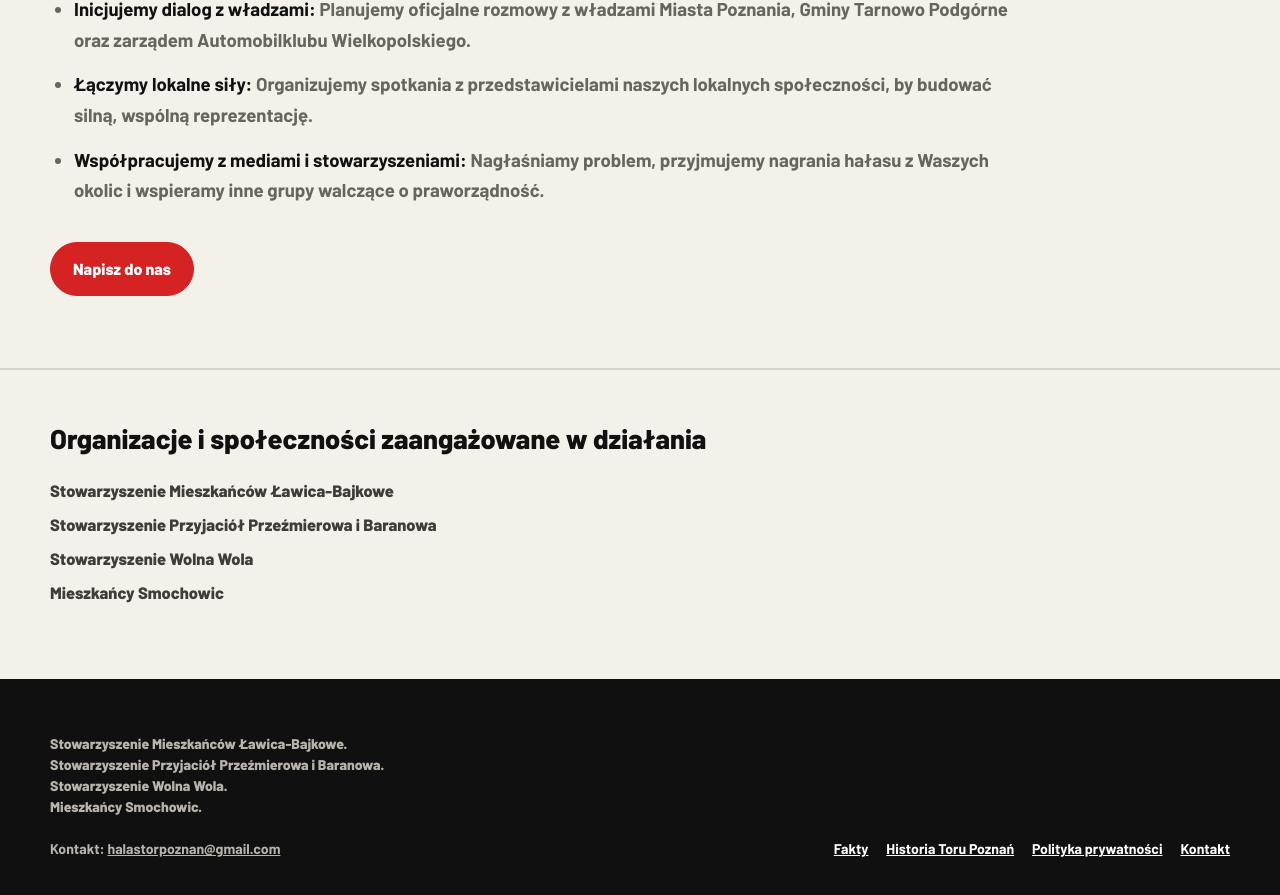
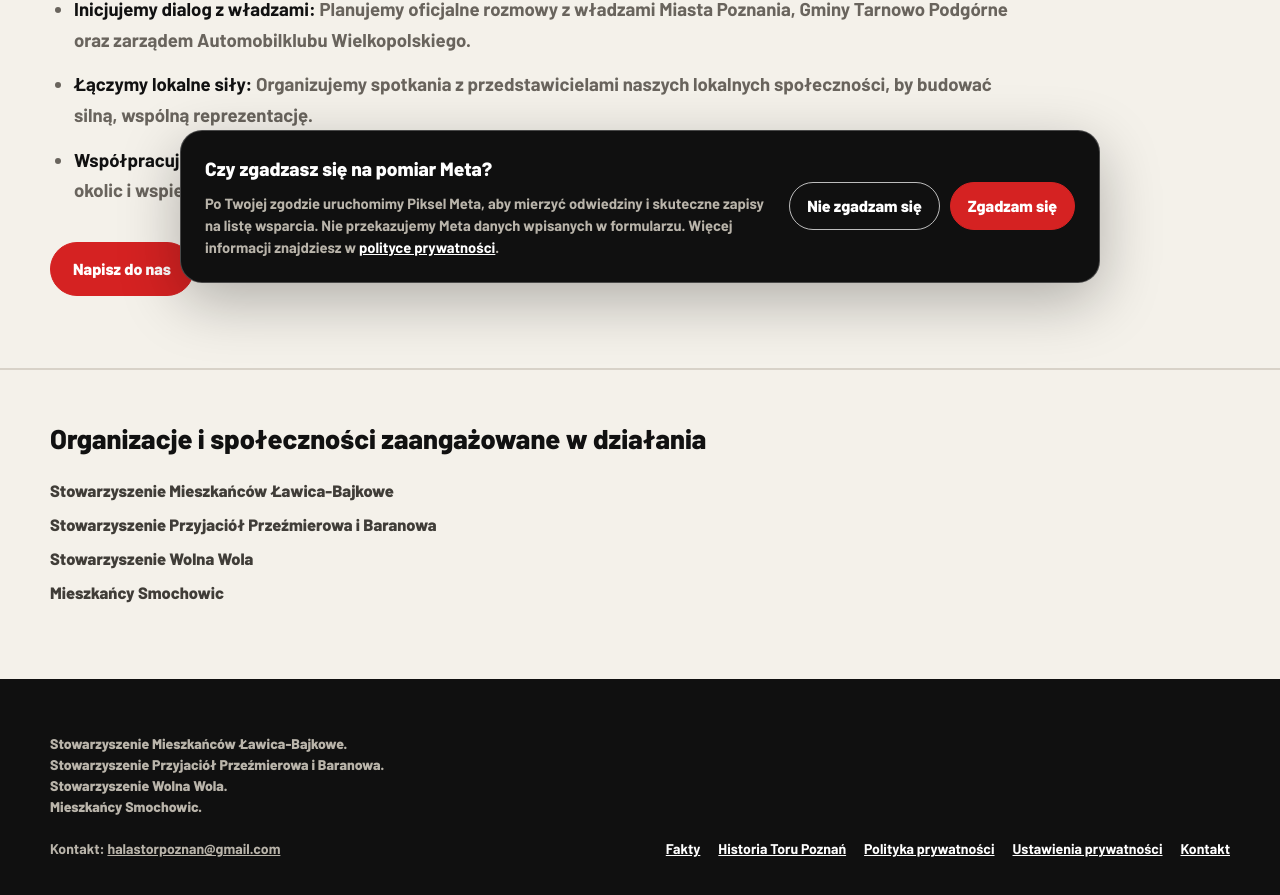
Before and after one commit to torpoznanhalas/strona-publiczna, a Next.js app: page /kontakt in a window 1280 px wide. Shown: the part 497-1392 px from the top of the page. Built offline with nearby package versions, Linux system fonts and the light colour scheme.

Commit message:
feat: dodaj piksel Meta za zgoda

```diff
--- a/app/globals.css
+++ b/app/globals.css
@@ -669,6 +669,90 @@ iframe {
   font-weight: 700;
 }
 
+.footer-privacy-button {
+  padding: 0;
+  border: 0;
+  color: white;
+  background: transparent;
+  font: inherit;
+  font-size: 0.88rem;
+  font-weight: 700;
+  text-decoration: underline;
+  cursor: pointer;
+}
+
+.meta-consent {
+  position: fixed;
+  z-index: 100;
+  right: 20px;
+  bottom: 20px;
+  left: 20px;
+  display: flex;
+  max-width: 920px;
+  padding: 24px;
+  margin: 0 auto;
+  border: 1px solid rgba(255, 255, 255, 0.24);
+  border-radius: 22px;
+  align-items: center;
+  justify-content: space-between;
+  gap: 24px;
+  color: white;
+  background: var(--dark);
+  box-shadow: 0 18px 60px rgba(0, 0, 0, 0.28);
+}
+
+.meta-consent-copy {
+  max-width: 600px;
+}
+
+.meta-consent h2 {
+  margin: 0 0 8px;
+  font-size: 1.2rem;
+}
+
+.meta-consent p {
+  margin: 0;
+  color: var(--dark-muted);
+  font-size: 0.92rem;
+  line-height: 1.5;
+}
+
+.meta-consent a {
+  color: white;
+}
+
+.meta-consent-actions {
+  display: flex;
+  flex-shrink: 0;
+  gap: 10px;
+}
+
+.meta-consent .button {
+  min-height: 46px;
+  padding: 11px 17px;
+}
+
+.meta-consent .button-ghost {
+  border-color: rgba(255, 255, 255, 0.72);
+  color: white;
+}
+
+@media (max-width: 760px) {
+  .meta-consent {
+    right: 12px;
+    bottom: 12px;
+    left: 12px;
+    padding: 20px;
+    align-items: stretch;
+    flex-direction: column;
+  }
+
+  .meta-consent-actions {
+    display: grid;
+    grid-template-columns: 1fr;
+  }
+}
+
 .sr-only {
   position: absolute;
   width: 1px;
--- a/app/layout.tsx
+++ b/app/layout.tsx
@@ -3,6 +3,7 @@ import { Barlow } from "next/font/google";
 import "./globals.css";
 import { Header } from "@/components/Header";
 import { Footer } from "@/components/Footer";
+import { MetaPixel } from "@/components/MetaPixel";
 
 const barlow = Barlow({
   subsets: ["latin", "latin-ext"],
@@ -79,6 +80,7 @@ export default function RootLayout({ children }: Readonly<{ children: React.Reac
         <Header />
         <main>{children}</main>
         <Footer />
+        <MetaPixel />
       </body>
     </html>
   );
--- a/components/Footer.tsx
+++ b/components/Footer.tsx
@@ -1,4 +1,5 @@
 import Link from "next/link";
+import { PrivacySettingsButton } from "@/components/PrivacySettingsButton";
 
 export function Footer() {
   return (
@@ -19,6 +20,7 @@ export function Footer() {
           <Link href="/fakty">Fakty</Link>
           <Link href="/historia">Historia Toru Poznań</Link>
           <Link href="/polityka-prywatnosci">Polityka prywatności</Link>
+          <PrivacySettingsButton />
           <Link href="/kontakt">Kontakt</Link>
         </div>
       </div>
--- /dev/null
+++ b/components/MetaPixel.tsx
@@ -0,0 +1,132 @@
+"use client";
+
+import Link from "next/link";
+import { usePathname } from "next/navigation";
+import { useEffect, useState } from "react";
+
+const META_PIXEL_ID = "1779803609690116";
+const META_CONSENT_KEY = "tor-poznan-meta-consent";
+export const META_CONSENT_OPEN_EVENT = "tor-poznan-open-meta-consent";
+
+type Consent = "granted" | "denied";
+type MetaPixelFunction = ((...args: unknown[]) => void) & {
+  callMethod?: (...args: unknown[]) => void;
+  loaded?: boolean;
+  queue: unknown[][];
+  version?: string;
+};
+
+declare global {
+  interface Window {
+    fbq?: MetaPixelFunction;
+    _fbq?: MetaPixelFunction;
+  }
+}
+
+function readConsent(): Consent | null {
+  const value = window.localStorage.getItem(META_CONSENT_KEY);
+  return value === "granted" || value === "denied" ? value : null;
+}
+
+function loadMetaPixel() {
+  if (window.fbq) return;
+
+  const fbq = ((...args: unknown[]) => {
+    if (fbq.callMethod) {
+      fbq.callMethod(...args);
+    } else {
+      fbq.queue.push(args);
+    }
+  }) as MetaPixelFunction;
+
+  fbq.queue = [];
+  fbq.loaded = true;
+  fbq.version = "2.0";
+  window.fbq = fbq;
+  window._fbq = fbq;
+
+  const script = document.createElement("script");
+  script.async = true;
+  script.src = "https://connect.facebook.net/en_US/fbevents.js";
+  document.head.appendChild(script);
+
+  fbq("init", META_PIXEL_ID);
+}
+
+function removeMetaCookies() {
+  for (const name of ["_fbp", "_fbc"]) {
+    document.cookie = `${name}=; Max-Age=0; Path=/; SameSite=Lax`;
+  }
+}
+
+export function trackMetaLead() {
+  if (typeof window === "undefined" || readConsent() !== "granted" || !window.fbq) return;
+
+  window.fbq("track", "Lead", {
+    content_category: "support",
+    content_name: "lista_wsparcia"
+  });
+}
+
+export function MetaPixel() {
+  const pathname = usePathname();
+  const [consent, setConsent] = useState<Consent | null>(null);
+  const [ready, setReady] = useState(false);
+  const [settingsOpen, setSettingsOpen] = useState(false);
+
+  useEffect(() => {
+    const initialize = window.setTimeout(() => {
+      setConsent(readConsent());
+      setReady(true);
+    }, 0);
+
+    const openSettings = () => setSettingsOpen(true);
+    window.addEventListener(META_CONSENT_OPEN_EVENT, openSettings);
+    return () => {
+      window.clearTimeout(initialize);
+      window.removeEventListener(META_CONSENT_OPEN_EVENT, openSettings);
+    };
+  }, []);
+
+  useEffect(() => {
+    if (consent !== "granted") return;
+
+    loadMetaPixel();
+    window.fbq?.("consent", "grant");
+    window.fbq?.("track", "PageView");
+  }, [consent, pathname]);
+
+  const saveConsent = (value: Consent) => {
+    window.localStorage.setItem(META_CONSENT_KEY, value);
+    setConsent(value);
+    setSettingsOpen(false);
+
+    if (value === "denied") {
+      window.fbq?.("consent", "revoke");
+      removeMetaCookies();
+    }
+  };
+
+  if (!ready || (consent !== null && !settingsOpen)) return null;
+
+  return (
+    <aside className="meta-consent" role="dialog" aria-modal="true" aria-labelledby="meta-consent-title">
+      <div className="meta-consent-copy">
+        <h2 id="meta-consent-title">Czy zgadzasz się na pomiar Meta?</h2>
+        <p>
+          Po Twojej zgodzie uruchomimy Piksel Meta, aby mierzyć odwiedziny i skuteczne zapisy na
+          listę wsparcia. Nie przekazujemy Meta danych wpisanych w formularzu. Więcej informacji
+          znajdziesz w <Link href="/polityka-prywatnosci">polityce prywatności</Link>.
+        </p>
+      </div>
+      <div className="meta-consent-actions">
+        <button className="button button-ghost" type="button" onClick={() => saveConsent("denied")}>
+          Nie zgadzam się
+        </button>
+        <button className="button button-accent" type="button" onClick={() => saveConsent("granted")}>
+          Zgadzam się
+        </button>
+      </div>
+    </aside>
+  );
+}
--- /dev/null
+++ b/components/PrivacySettingsButton.tsx
@@ -0,0 +1,15 @@
+"use client";
+
+import { META_CONSENT_OPEN_EVENT } from "@/components/MetaPixel";
+
+export function PrivacySettingsButton() {
+  return (
+    <button
+      className="footer-privacy-button"
+      type="button"
+      onClick={() => window.dispatchEvent(new Event(META_CONSENT_OPEN_EVENT))}
+    >
+      Ustawienia prywatności
+    </button>
+  );
+}
--- a/components/SupportForm.tsx
+++ b/components/SupportForm.tsx
@@ -1,6 +1,7 @@
 "use client";
 
 import { FormEvent, useState } from "react";
+import { trackMetaLead } from "@/components/MetaPixel";
 
 const initialState = {
   firstName: "",
@@ -46,6 +47,7 @@ export function SupportForm() {
       }
 
       setStatus("success");
+      trackMetaLead();
       setMessage(
         data.message ||
           "Dziękujemy. Zgłoszenie zostało zapisane i czeka na zatwierdzenie."
```
Also changed, not shown: app/polityka-prywatnosci/page.tsx (+18 -6 lines).
